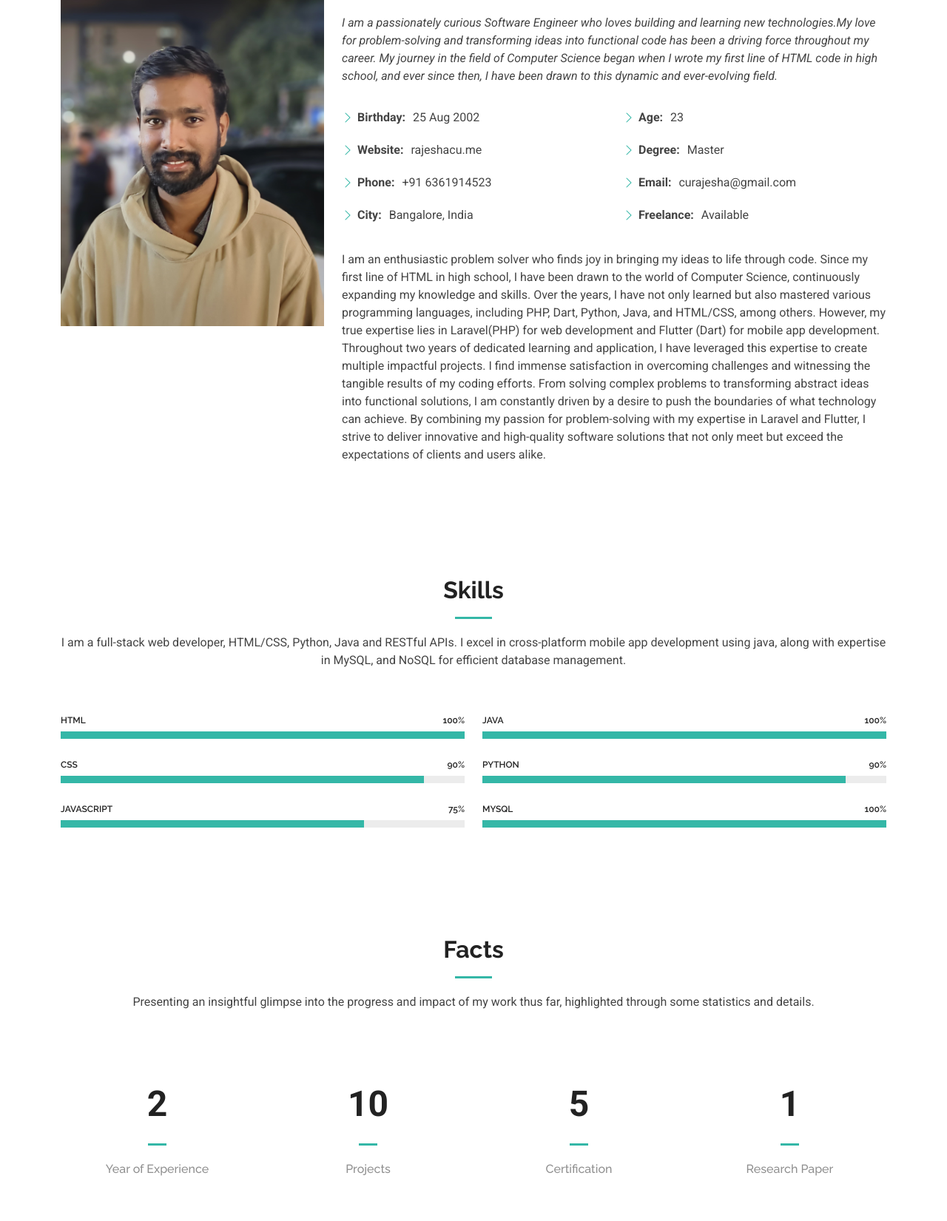
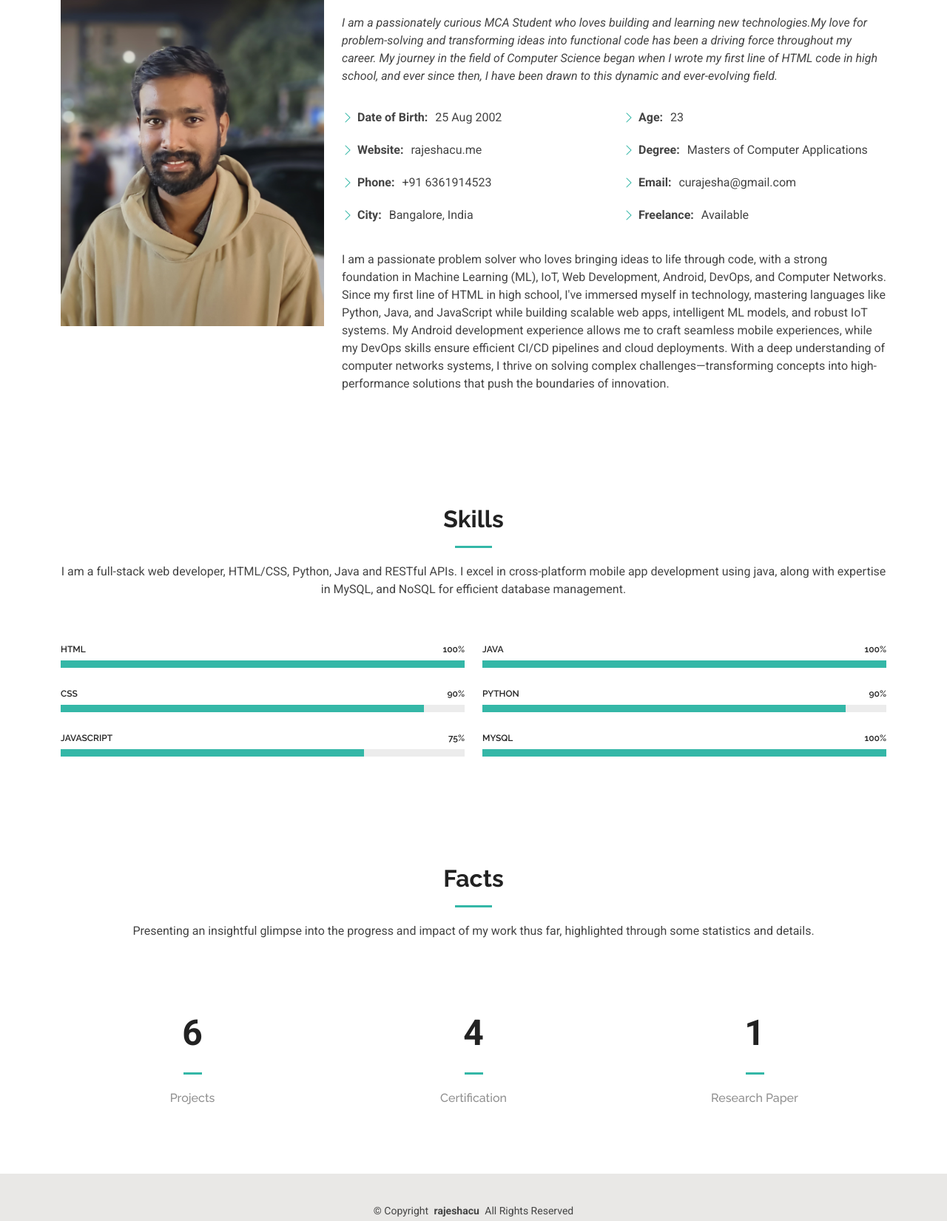
Before and after one commit to rajeshacu/Portfolio, a plain HTML site: page about.html in a window 1280 px wide. Shown: the part 315-1966 px from the top of the page at 74% size. Drawn offline with Linux system fonts and the light colour scheme.

```diff
--- a/about.html
+++ b/about.html
@@ -81,12 +81,12 @@
           <div class="col-lg-8 content">
             <h2>Software Engineer</h2>
             <p class="fst-italic py-3">
-              I am a passionately curious Software Engineer who loves building and learning new technologies.My love for problem-solving and transforming ideas into functional code has been a driving force throughout my career. My journey in the field of Computer Science began when I wrote my first line of HTML code in high school, and ever since then, I have been drawn to this dynamic and ever-evolving field.
+              I am a passionately curious MCA Student who loves building and learning new technologies.My love for problem-solving and transforming ideas into functional code has been a driving force throughout my career. My journey in the field of Computer Science began when I wrote my first line of HTML code in high school, and ever since then, I have been drawn to this dynamic and ever-evolving field.
             </p>
             <div class="row">
               <div class="col-lg-6">
                 <ul>
-                  <li><i class="bi bi-chevron-right"></i> <strong>Birthday:</strong> <span>25 Aug 2002</span></li>
+                    <li><i class="bi bi-chevron-right"></i> <strong>Date of Birth:</strong> <span>25 Aug 2002</span></li>
                   <li><i class="bi bi-chevron-right"></i> <strong>Website:</strong> <span>rajeshacu.me</span></li>
                   <li><i class="bi bi-chevron-right"></i> <strong>Phone:</strong> <span>+91 6361914523</span></li>
                   <li><i class="bi bi-chevron-right"></i> <strong>City:</strong> <span>Bangalore, India</span></li>
@@ -95,19 +95,17 @@
               <div class="col-lg-6">
                 <ul>
                   <li><i class="bi bi-chevron-right"></i> <strong>Age:</strong> <span>23</span></li>
-                  <li><i class="bi bi-chevron-right"></i> <strong>Degree:</strong> <span>Master</span></li>
+                  <li><i class="bi bi-chevron-right"></i> <strong>Degree:</strong> <span>Masters of Computer Applications</span></li>
                   <li><i class="bi bi-chevron-right"></i> <strong>Email:</strong> <span>curajesha@gmail.com</span></li>
                   <li><i class="bi bi-chevron-right"></i> <strong>Freelance:</strong> <span>Available</span></li>
                 </ul>
               </div>
             </div>
             <p class="py-3">
-              I am an enthusiastic problem solver who finds joy in bringing my ideas to life through code. Since my first line of HTML in high school, I have been drawn to the world of Computer Science, continuously expanding my knowledge and skills.
-
-              Over the years, I have not only learned but also mastered various programming languages, including PHP, Dart, Python, Java, and HTML/CSS, among others. However, my true expertise lies in Laravel(PHP) for web development and Flutter (Dart) for mobile app development. Throughout two years of dedicated learning and application, I have leveraged this expertise to create multiple impactful projects.
-
-              I find immense satisfaction in overcoming challenges and witnessing the tangible results of my coding efforts. From solving complex problems to transforming abstract ideas into functional solutions, I am constantly driven by a desire to push the boundaries of what technology can achieve. By combining my passion for problem-solving with my expertise in Laravel and Flutter, I strive to deliver innovative and high-quality software solutions that not only meet but exceed the expectations of clients and users alike. </p>
-          </div>
+               I am a passionate problem solver who loves bringing ideas to life through code, with a strong foundation in Machine Learning (ML), IoT, Web Development, Android, DevOps, and Computer Networks.
+               Since my first line of HTML in high school, I've immersed myself in technology, mastering languages like Python, Java, and JavaScript while building scalable web apps, intelligent ML models, and robust IoT systems.
+               My Android development experience allows me to craft seamless mobile experiences, while my DevOps skills ensure efficient CI/CD pipelines and cloud deployments.
+                With a deep understanding of computer networks systems, I thrive on solving complex challenges—transforming concepts into high-performance solutions that push the boundaries of innovation.          </div>
         </div>
 
       </div>
@@ -198,28 +196,29 @@
 
         <div class="row gy-4">
 
-          <div class="col-lg-3 col-md-6">
+          <!-- <div class="col-lg-4 col-md-6">
             <div class="stats-item text-center w-100 h-100">
               <span data-purecounter-start="0" data-purecounter-end="2" data-purecounter-duration="1" class="purecounter"></span>
               <p>Year of Experience </p>
             </div>
-          </div><!-- End Stats Item -->
+          </div>  -->
+          <!-- End Stats Item -->
 
-          <div class="col-lg-3 col-md-6">
+          <div class="col-lg-4 col-md-6">
             <div class="stats-item text-center w-100 h-100">
-              <span data-purecounter-start="0" data-purecounter-end="10" data-purecounter-duration="1" class="purecounter"></span>
+              <span data-purecounter-start="0" data-purecounter-end="6" data-purecounter-duration="1" class="purecounter"></span>
               <p>Projects</p>
             </div>
           </div><!-- End Stats Item -->
 
-          <div class="col-lg-3 col-md-6">
+          <div class="col-lg-4 col-md-6">
             <div class="stats-item text-center w-100 h-100">
-              <span data-purecounter-start="0" data-purecounter-end="5" data-purecounter-duration="1" class="purecounter"></span>
+              <span data-purecounter-start="0" data-purecounter-end="4" data-purecounter-duration="1" class="purecounter"></span>
               <p>Certification</p>
             </div>
           </div><!-- End Stats Item -->
 
-          <div class="col-lg-3 col-md-6">
+          <div class="col-lg-4 col-md-6">
             <div class="stats-item text-center w-100 h-100">
               <span data-purecounter-start="0" data-purecounter-end="1" data-purecounter-duration="1" class="purecounter"></span>
               <p>Research Paper</p>
```
Also changed, not shown: portfolio.html (+19 -7 lines), assets/img/portfolio/aws.png (added).
